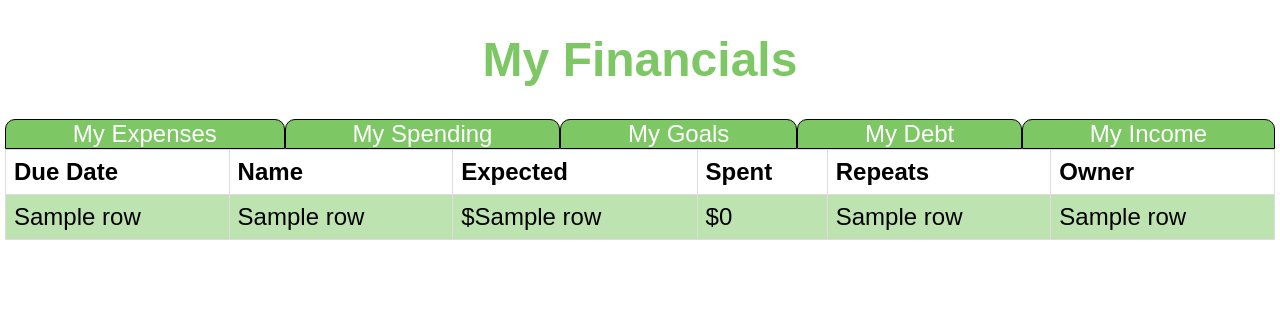
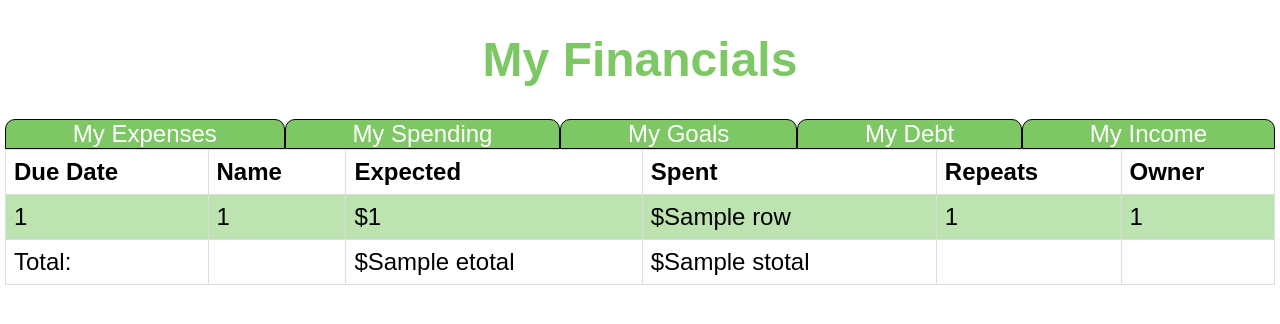
Before and after one commit to michael-martinson/MyFinancialTracker, a Flask app: template templates/myexpenses.html in a window 1280 px wide. Shown: the part 40-364 px from the top of the page. Run offline with Flask 2, Linux system fonts and the light colour scheme; the template is opened without the code that fills it: most values are stand-ins (such as "Sample title", 1, 10 or a date in 2020).

Commit message:
spending linked to expenses and table coloring figured out

```diff
--- a/app.py
+++ b/app.py
@@ -29,15 +29,7 @@ app.secret_key = secrets.token_urlsafe(50)
 def home(message = None):
     if not check_logged_in():
         return redirect(url_for('login'))
-    app.logger.debug('Logged in as {} with message {}'.format(escape(session['username']), message))
-    db = DB(get_db())
-    myexpenses = None
-    try:
-        myexpenses = db.myexpenses(session['username'])
-        print(myexpenses)
-    except BadRequest as e:
-        app.logger.error(f"{e}")
-    return render_template("myexpenses.html", rows=myexpenses, table="expenses", message=message, username=escape(session['username']))
+    return redirect(url_for('myexpenses'))
 
 ########################################
 ## login endpoints                    ##
@@ -156,13 +148,23 @@ def myexpenses():
     db = DB(get_db())
     message = None
     myexpenses = None
+    etot = None
+    stot = None
     try:
-        myexpenses = db.myexpenses(session['username'])
-        print(myexpenses)
+        (myexpenses,etot,stot) = db.myexpenses(session['username'])
+        print(myexpenses, etot, stot)
     except BadRequest as e:
         app.logger.error(f"{e}")
         message = "Something went wrong. Please try again"
-    return render_template("myexpenses.html", rows=myexpenses, table="expenses", message=message, username=session['username'])
+    return render_template(
+        "myexpenses.html",
+        rows=myexpenses,
+        etotal=etot,
+        stotal=stot,
+        table="expenses",
+        message=message,
+        username=session['username']
+    )
 
 
 ########################################
--- a/static/main.js
+++ b/static/main.js
@@ -36,6 +36,10 @@ $(document).ready(function () {
         { html: form_import, type: "import" },
         append_form,
     );
+    $(".e-data").on(
+        "contextmenu",
+        row_rightclick_e
+    );
     $(".tr-data").on(
         "contextmenu",
         row_rightclick
@@ -70,6 +74,7 @@ function setactivetable(event) {
 function row_rightclick(event) {
     event.preventDefault();
     let buttons = document.createElement('div')
+    buttons.className = "rowedit-buttons"
     buttons.innerHTML = rowedit_buttons;
     buttons.style.position = "absolute";
     buttons.style.left = `${event.clientX}px`;
@@ -82,6 +87,7 @@ function row_rightclick(event) {
         }
     );
     let rid = event.target.parentElement.cells[0].innerHTML;
+    // Delete the row
     let tablename = window.location.href.split('/').pop();
     if (!tablename) {
         tablename = "expenses";
@@ -96,9 +102,63 @@ function row_rightclick(event) {
 }
 
 let rowedit_buttons = `
-    <div class="rowedit-buttons">
-        <button class="btn btn-rowedit rowedit__deleterow">Delete Row</button>
-    </div>
+    <button class="btn btn-rowedit rowedit__deleterow">Delete Row</button>
+`
+
+function row_rightclick_e(event) {
+    event.preventDefault();
+    let buttons = document.createElement('div')
+    buttons.className = "rowedit-buttons"
+    buttons.innerHTML = rowedit_buttons_e;
+    buttons.style.position = "absolute";
+    buttons.style.left = `${event.clientX}px`;
+    buttons.style.top = `${event.clientY}px`;
+    $('body').append(buttons);
+    $(`.rowedit-buttons`).on(
+        "mouseleave",
+        function() {
+            $(this).remove();
+        }
+    );
+    let rid = event.target.parentElement.cells[0].innerHTML;
+
+    // Show spending
+    $(".rowedit__spending").on(
+        "click",
+        function() {
+            console.log("Hello there", rid);
+            $(`.stc-${rid}`).css("display", "table-cell");
+            $('.rowedit-buttons').remove();
+        }
+    );
+
+    // Hide spending
+    $(".rowedit__hide").on(
+        "click",
+        function() {
+            $(`.stc-${rid}`).css("display", "none");
+            $('.rowedit-buttons').remove();
+        }
+    );
+
+    // Delete the row
+    let tablename = window.location.href.split('/').pop();
+    if (!tablename) {
+        tablename = "expenses";
+    }
+    $(`.rowedit__deleterow`).on(
+        "click",
+        function() {
+            post("/deleterow", { "rid": rid, "tablename": tablename.slice(2)});
+            $('.rowedit-buttons').remove();
+        }
+    );
+}
+
+let rowedit_buttons_e = `
+    <button class="btn btn-rowedit rowedit__spending">Show Spending</button>
+    <button class="btn btn-rowedit rowedit__hide">Hide Spending</button>
+    <button class="btn btn-rowedit rowedit__deleterow">Delete Row</button>
 `
 
 function append_form(params) {
--- a/static/styles.css
+++ b/static/styles.css
@@ -128,12 +128,14 @@ a:visited {
 .rowedit-buttons {
   background-color: white;
   border: 2px solid black;
+  padding: 3px 0px;
+  display: flex;
+  flex-flow: column nowrap;
 }
 
 .btn-rowedit {
   border-left: none;
   border-right: none;
-  margin: 5px 0px;
 }
 
 /* RowEdit Buttons */
@@ -241,9 +243,16 @@ td, th {
   padding: 8px;
 }
 
-tr:nth-child(even) {
-  /* background-color: #dddddd; */
+#etable tr:nth-child(4n+2) {
   background-color: rgba(125, 200, 100, .5);
+}
+
+.tr-even tr:nth-child(even) {
+  background-color: rgba(125, 200, 100, .5);
+}
+
+.subtable-container {
+  display: none;
 }
 
 /* Table */
--- a/templates/mydebt.html
+++ b/templates/mydebt.html
@@ -1,7 +1,7 @@
 {% extends "layout-MF.html" %}
 
 {% block main %}
-<div class="tablecontainer">
+<div class="tr-even" >
     <table class="maintable">
         <tr class="tr-headers">
             <th>Target Date</th>
--- a/templates/myexpenses.html
+++ b/templates/myexpenses.html
@@ -1,9 +1,9 @@
 {% extends "layout-MF.html" %}
 
 {% block main %}
-<div class="tablecontainer">
-    <table>
-        <tr class="tr-headers">
+<div class="" >
+    <table id="etable">
+        <tr class="tr tr-headers">
             <th>Due Date</th>
             <th>Name</th>
             <th>Expected</th>
@@ -13,23 +13,66 @@
         </tr>
         {% if rows %}
         {% for row in rows: %}
-        <tr class="tr-data">
+        <tr class="tr e-data">
             <!-- ID -->
-            <td class="rid" style="display: none;">{{row[0]}}</td>
+            <td class="rid" style="display: none;">{{row[0][0]}}</td>
             <!-- Date -->
-            <td>{{row[1]}}</td>
+            <td>{{row[0][1]}}</td>
             <!-- Name -->
-            <td>{{row[2]}}</td>
+            <td>{{row[0][2]}}</td>
             <!-- Expected -->
-            <td>${{row[3]}}</td>
+            <td>${{row[0][3]}}</td>
             <!-- Spent -->
-            <td>$0</td>
+            <td>${{row[1]}}</td>
             <!-- Repeats -->
-            <td>{{row[4]}}</td>
+            <td>{{row[0][4]}}</td>
             <!-- Owner -->
-            <td>{{row[5]}}</td>
+            <td>{{row[0][5]}}</td>
         </tr>
+            <td colspan="6" class="subtable-container {{"stc-{}".format(row[0][0])}}">
+            {% if row[2] %}
+            <!-- spending subtable -->
+                <table class="tr-even">
+                    <tr class="str tr-headers">
+                        <th>Date</th>
+                        <th>Name</th>
+                        <th>Amount</th>
+                        <th>Linked Expense</th>
+                        <th>Category</th>
+                        <th>Owner</th>
+                    </tr>
+                    {% for row in row[2]: %}
+                    <tr class="str tr-data">
+                        <!-- ID -->
+                        <td class="rid" style="display: none;">{{row[0]}}</td>
+                        <!-- Date -->
+                        <td>{{row[1]}}</td>
+                        <!-- Name -->
+                        <td>{{row[2]}}</td>
+                        <!-- Amount -->
+                        <td>${{row[3]}}</td>
+                        <!-- Linked Expense -->
+                        <td>{{row[4]}}</td>
+                        <!-- Category -->
+                        <td>{{row[5]}}</td>
+                        <!-- Owner -->
+                        <td>{{row[6]}}</td>
+                    </tr>
+                    {% endfor %}
+                </table>
+            {% endif %}
+            </td>
         {% endfor %}
+        {% if etotal %}
+        <tr class="tr tr-total">
+            <td>Total:</td>
+            <td></td>
+            <td>${{etotal}}</td>
+            <td>${{stotal}}</td>
+            <td></td>
+            <td></td>
+        </tr>
+        {% endif %}
         {% endif %}
     </table>
 </div>
--- a/templates/mygoals.html
+++ b/templates/mygoals.html
@@ -1,7 +1,7 @@
 {% extends "layout-MF.html" %}
 
 {% block main %}
-<div class="tablecontainer">
+<div class="tr-even">
     <table class="maintable">
         <tr class="tr-headers">
             <th>Target Date</th>
--- a/templates/myincome.html
+++ b/templates/myincome.html
@@ -1,7 +1,7 @@
 {% extends "layout-MF.html" %}
 
 {% block main %}
-<div class="tablecontainer">
+<div class="tr-even">
     <table >
         <tr class="tr-headers">
             <th>Date</th>
--- a/templates/myspending.html
+++ b/templates/myspending.html
@@ -1,7 +1,7 @@
 {% extends "layout-MF.html" %}
 
 {% block main %}
-<div class="tablecontainer">
+<div class="tr-even">
     <table class="maintable">
         <tr class="tr-headers">
             <th>Date</th>
```
Also changed, not shown: db.py (+40 -22 lines).
